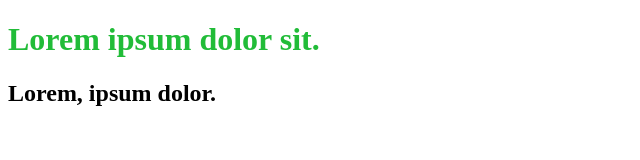
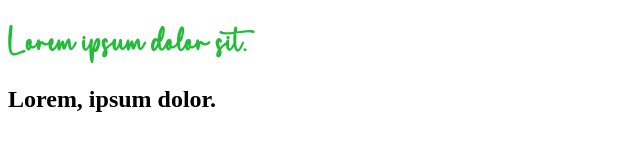
Before and after one commit to miwanoff/font-test-2, a plain HTML site: page index.html in a window 1280 px wide. Shown: the whole page, without its empty margins (0-640 px from the left). Drawn offline with Linux system fonts and the light colour scheme.

Commit message:
Add Amellia.ttf font

```diff
--- a/style.css
+++ b/style.css
@@ -1,3 +1,9 @@
-h1{
-    color: rgb(33, 188, 56);
+@font-face {
+  font-family: Amellia; /* Гарнитура шрифта */
+  src: url(fonts/Amellia.ttf); /* Путь к файлу со шрифтом */
 }
+
+h1 {
+  color: rgb(33, 188, 56);
+  font-family: Amellia, cursive;
+}
```
Also changed, not shown: fonts/Amellia.ttf (added).
